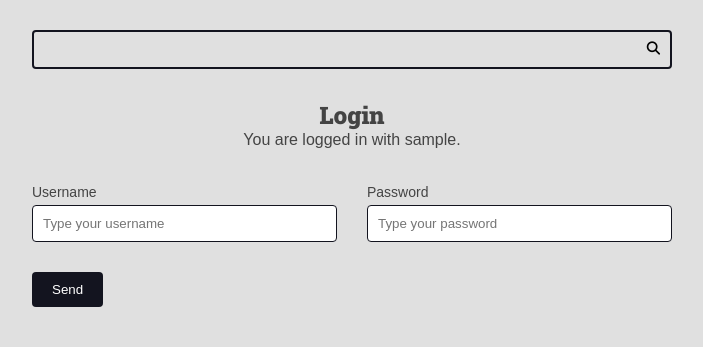
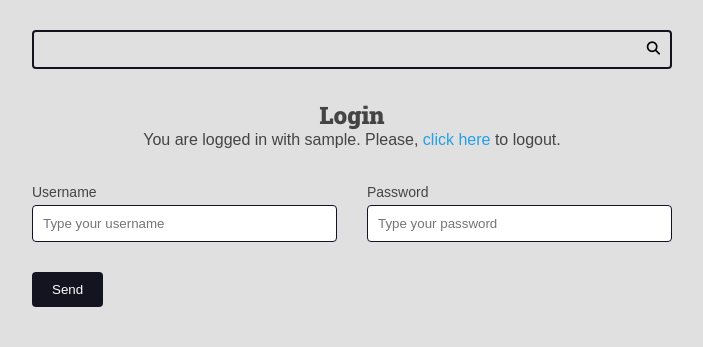
Before and after one commit to jonasr1/django-recipes, a Django app: template authors/templates/authors/pages/login.html in a window 1280 px wide. Shown: the part 113-460 px from the top of the page, without its empty margins (288-991 px from the left). Run offline with Django 5.2, Linux system fonts and the light colour scheme; the template is opened without the code that fills it: values that come from a table or form of the project are taken from there, others are empty; the visitor is signed in with stand-in values (Sample User, id 1).

Commit message:
feat(authors): add logout view with username check and minor template update

```diff
--- a/authors/templates/authors/pages/login.html
+++ b/authors/templates/authors/pages/login.html
@@ -6,7 +6,15 @@
   <div class="main-content center container">
     <h2>Login</h2>
     {% if request.user.is_authenticated %}
-      <p>You are logged in with {{ request.user.username }}.</p>
+      <div>
+        You are logged in with {{ request.user.username }}.
+        Please,
+        <form class="inline-form" action="{% url 'authors:logout' %}" method="POST">
+          {% csrf_token %}
+          <input type="hidden" name="username" value="{{ request.user.username }}">
+          <button class="plaintext-button" type="submit">click here</button>
+        </form> to logout.
+      </div>
     {% endif %}
   </div>
 
--- a/authors/urls.py
+++ b/authors/urls.py
@@ -9,4 +9,5 @@ urlpatterns = [
     path("register/create/", views.register_create, name="register_create"),
     path("login/", views.login_view, name="login"),
     path("login/create/", views.login_create, name="login_create"),
+    path("logout/", views.logout_view, name="logout"),
 ]
--- a/base_static/global/css/style.css
+++ b/base_static/global/css/style.css
@@ -356,6 +356,19 @@ h6 {
     border: 1px solid var(--color-primary-dark);
 }
 
+.inline-form {
+    display: inline;
+}
+
+.plaintext-button {
+    display: inline;
+    border: none;
+    background: none;
+    cursor: pointer;
+    color: var(--color-primary);
+    font-size: 1.6rem;
+}
+
 /* Messages */
 .messages-container {
     display: flex;
```
Also changed, not shown: authors/views.py (+15 -5 lines).
